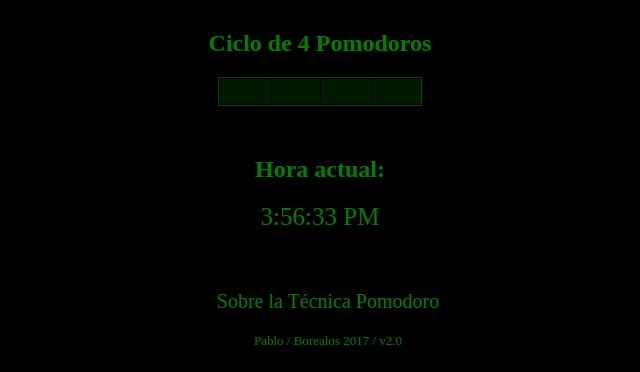
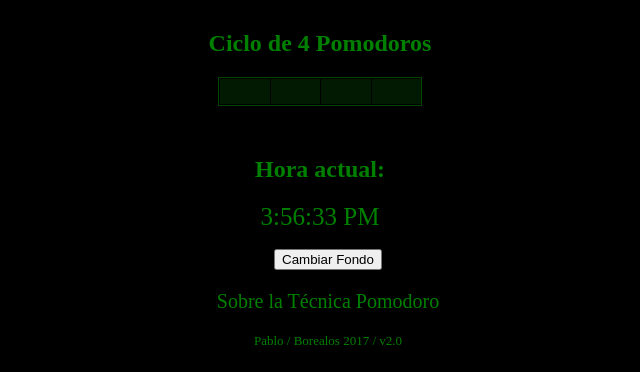
Before and after one commit to ZeroKoma/PomodoroTimer, a plain HTML site: page index.html in a window 1280 px wide. Shown: the part 428-800 px from the top of the page, without its empty margins (320-960 px from the left). Drawn offline with Linux system fonts and the light colour scheme.

Commit message:
añadido boton html cambiar fondo

```diff
--- a/index.html
+++ b/index.html
@@ -52,6 +52,7 @@
 
 
     <footer>
+        <button id="fondo">Cambiar Fondo</button>
         <a id="btnTexto" alt="Wikipedia" href="https://es.wikipedia.org/wiki/T%C3%A9cnica_Pomodoro" target="_blank">
             <p>Sobre la Técnica Pomodoro</p>
         </a>
```
